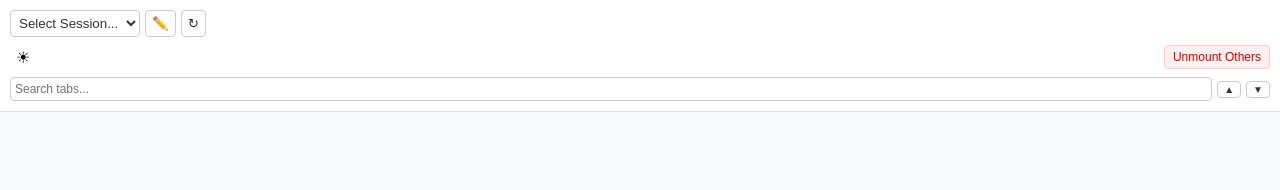
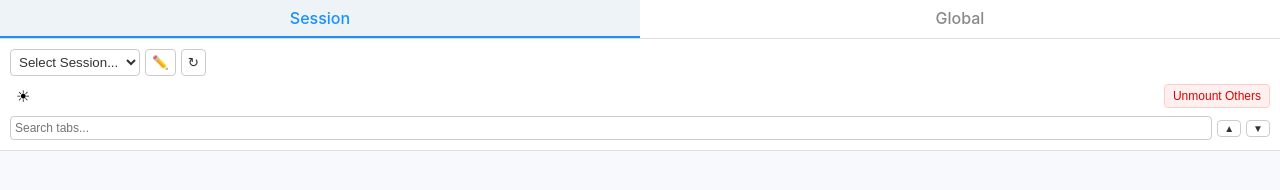
Before and after one commit to lrq3000/infinitabs, a browser extension: page src/sidebar.html in a window 1280 px wide. Drawn offline with Linux system fonts and the light colour scheme.

Commit message:
feat: add horizontal tabstrip menu in sidebar (Session, Global)
Signed-off-by: Stephen L. <LRQ3000@gmail.com>

```diff
--- a/src/sidebar.html
+++ b/src/sidebar.html
@@ -7,6 +7,12 @@
 </head>
 <body>
   <div id="app">
+    <div class="top-level-tabs">
+      <div class="top-level-tab active" data-tab="session">Session</div>
+      <div class="top-level-tab" data-tab="global">Global</div>
+    </div>
+
+    <div id="session-content" class="tab-content active">
       <header class="sidebar-header">
         <div class="session-selector-container">
           <select id="session-selector">
@@ -33,6 +39,13 @@
         <!-- Tabs will be rendered here -->
       </div>
     </div>
+
+    <div id="global-content" class="tab-content">
+      <div style="padding: 20px; text-align: center; color: #888;">
+        Global content coming soon...
+      </div>
+    </div>
+  </div>
   <script src="sidebar.js"></script>
 </body>
 </html>
--- a/src/sidebar.js
+++ b/src/sidebar.js
@@ -73,6 +73,25 @@ async function init() {
   // Initial Data Load
   await loadSessionsList();
   await refreshCurrentSession();
+
+  // Top-level tabs logic
+  const topLevelTabs = document.querySelectorAll('.top-level-tab');
+  const tabContents = document.querySelectorAll('.tab-content');
+
+  topLevelTabs.forEach(tab => {
+    tab.addEventListener('click', () => {
+      // Remove active class from all tabs
+      topLevelTabs.forEach(t => t.classList.remove('active'));
+      // Add active class to clicked tab
+      tab.classList.add('active');
+
+      // Hide all contents
+      tabContents.forEach(c => c.classList.remove('active'));
+      // Show target content
+      const targetId = tab.dataset.tab + '-content';
+      document.getElementById(targetId).classList.add('active');
+    });
+  });
 }
 
 // --- Logic ---
--- a/src/styles.css
+++ b/src/styles.css
@@ -54,6 +54,49 @@ body {
   display: flex;
   flex-direction: column;
   height: 100%;
+}
+
+/* Top Level Tabs */
+.top-level-tabs {
+  display: flex;
+  background-color: var(--header-bg);
+  border-bottom: 1px solid var(--border-color);
+}
+
+.top-level-tab {
+  flex: 1;
+  text-align: center;
+  padding: 8px;
+  cursor: pointer;
+  font-weight: 500;
+  color: #888;
+  border-bottom: 2px solid transparent;
+}
+
+.top-level-tab:hover {
+  background-color: var(--hover-bg);
+  color: var(--text-color);
+}
+
+.top-level-tab.active {
+  color: var(--active-border);
+  border-bottom-color: var(--active-border);
+}
+
+body.dark-mode .top-level-tab.active {
+  color: var(--active-border);
+}
+
+/* Tab Content */
+.tab-content {
+  display: none;
+  flex-direction: column;
+  flex: 1;
+  overflow: hidden; /* Prevent double scrollbars, let children handle scroll */
+}
+
+.tab-content.active {
+  display: flex;
 }
 
 .sidebar-header {
```
Lines whose indentation alone changed are shown as unchanged.
